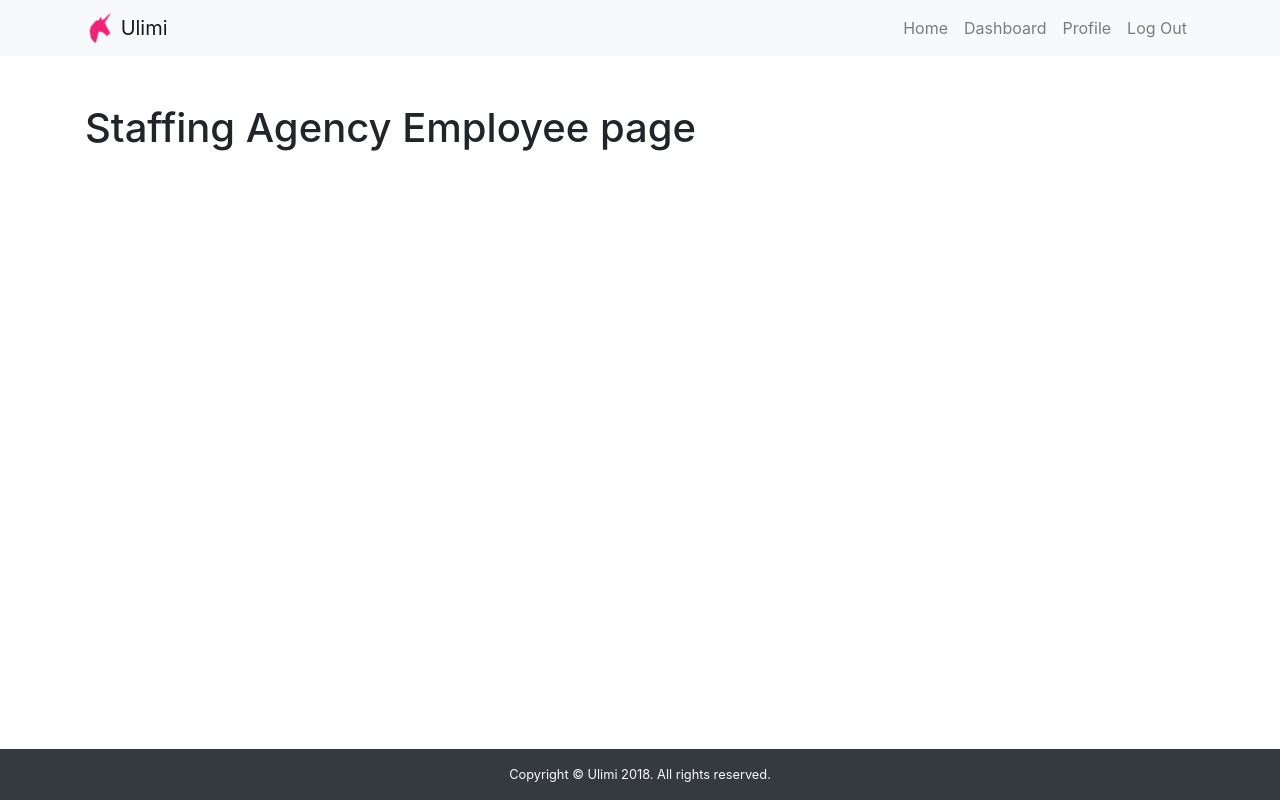
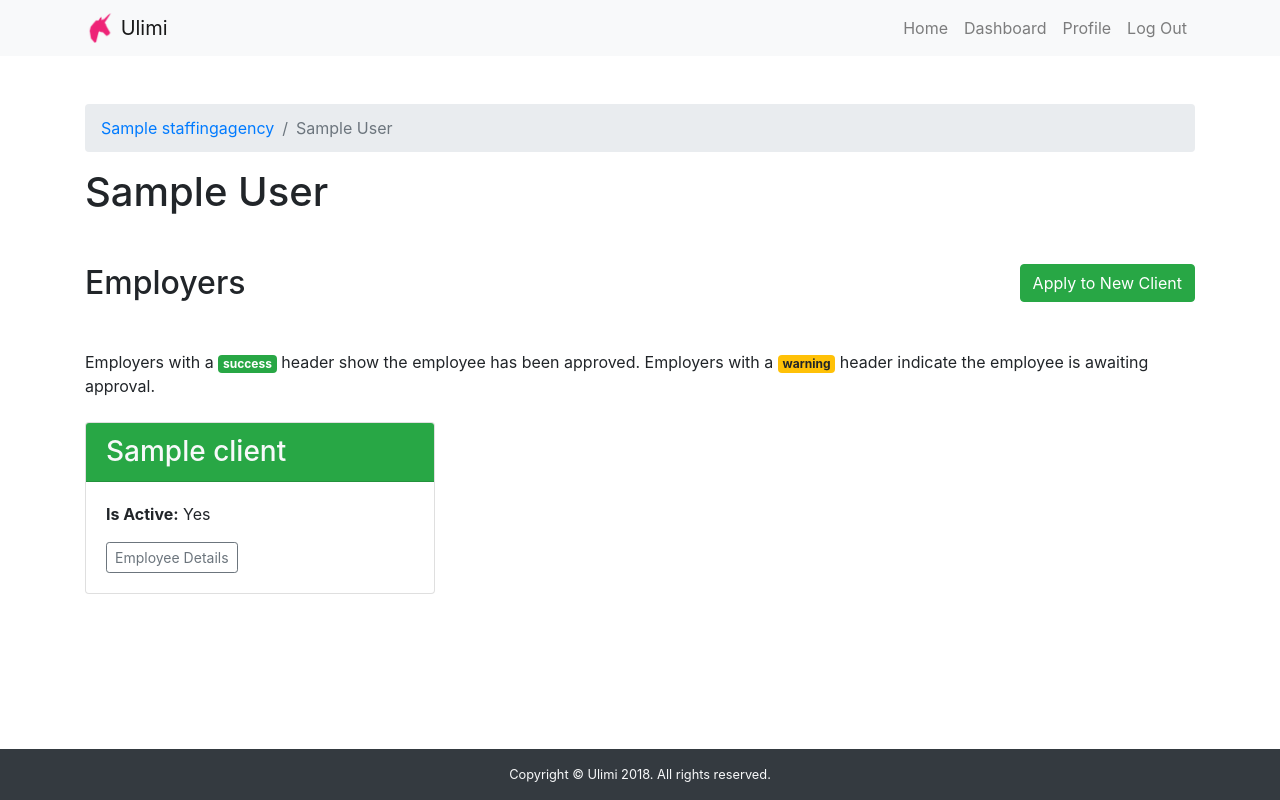
Before and after one commit to comp523-jarvis/timetracker-web, a Django app: a page that uses timetracker/vms/templates/vms/staffing-agency-employee.html in a window 1280 px wide. Run offline with Django 3.2, Linux system fonts and the light colour scheme; a user stored in the database is signed in; tables that the repository leaves empty hold one stand-in row (values such as "Sample post"); some libraries are stand-ins or nearby versions.

Commit message:
Add interface to apply employees to clients.

```diff
--- a/timetracker/vms/models.py
+++ b/timetracker/vms/models.py
@@ -727,6 +727,16 @@ class StaffingAgency(models.Model):
         """
         return self.name
 
+    def get_absolute_url(self):
+        """
+        Returns:
+            The absolute URL of the instance's detail view.
+        """
+        return reverse(
+            'vms:staffing-agency-view',
+            kwargs={'staffing_agency_slug': self.slug},
+        )
+
 
 class StaffingAgencyAdmin(models.Model):
     """
--- a/timetracker/vms/templates/vms/staffing-agency-employee.html
+++ b/timetracker/vms/templates/vms/staffing-agency-employee.html
@@ -1,7 +1,48 @@
 {% extends 'base.html' %}
 
+
+{% block title %}{{ employee.agency.name }} Employee {{ employee.user.name }}{% endblock %}
+
 {% block content %}
+  <nav aria-label="breadcrumb">
+    <ol class="breadcrumb">
+      <li class="breadcrumb-item"><a href="{{ employee.agency.get_absolute_url }}">{{ employee.agency.name }}</a></li>
+      <li class="breadcrumb-item active" aria-current="page">{{ employee.user.name }}</li>
+    </ol>
+  </nav>
 
- <h1>Staffing Agency Employee page</h1>
+  <h1 class="mb-5">{{ employee.user.name }}</h1>
 
+  <div class="row mb-4">
+    <div class="col-sm-12 col-md-9 col-lg-8">
+      <h2 class="mb-sm-4">Employers</h2>
+    </div>
+    <div class="col-sm-12 col-md-3 col-lg-4 text-md-right">
+      <a class="btn btn-success" href="{% url 'vms:staffing-agency-employee-apply' employee.agency.slug employee.id %}">Apply to New Client</a>
+    </div>
+  </div>
+
+
+  {% if client_employees %}
+    <p class="mb-4">
+      Employers with a <span class="badge badge-success">success</span> header show the employee has been approved. Employers with a <span class="badge badge-warning">warning</span> header indicate the employee is awaiting approval.
+    </p>
+    <div class="row">
+      {% for client_emp in client_employees %}
+        <div class="col-sm-12 col-md-4">
+          <div class="card">
+            <h3 class="card-header {% if client_emp.time_approved %}bg-success text-light{% else %}bg-warning{% endif %}">{{ client_emp.client.name }}</h3>
+            <div class="card-body">
+              <p class="card-text">
+                <strong>Is Active:</strong> {{ client_emp.is_active | yesno:"Yes,No" }}
+              </p>
+              <a class="btn btn-outline-secondary btn-sm" href="{{ client_emp.get_absolute_url }}">Employee Details</a>
+            </div>
+          </div>
+        </div>
+      {% endfor %}
+    </div>
+  {% else %}
+    <p class="alert alert-info">This employee does not work for any clients yet.</p>
+  {% endif %}
 {% endblock %}
--- a/timetracker/vms/urls.py
+++ b/timetracker/vms/urls.py
@@ -61,6 +61,11 @@ staff_detail_urls = [
         views.StaffingAgencyEmployeeView.as_view(),
         name='staffing-agency-employee',
     ),
+    path(
+        'employees/<uuid:employee_id>/apply/',
+        views.EmployeeApplyView.as_view(),
+        name='staffing-agency-employee-apply',
+    ),
 ]
 
 
--- a/timetracker/vms/views.py
+++ b/timetracker/vms/views.py
@@ -330,6 +330,83 @@ class ClientDetailView(DetailView):
         )
 
 
+class EmployeeApplyView(LoginRequiredMixin, generic.FormView):
+    """
+    Apply a staffing agency employee to a client company.
+    """
+    form_class = forms.EmployeeApplyForm
+    template_name = 'vms/staffing-agency-employee-apply.html'
+
+    def form_valid(self, form):
+        """
+        Save the form and redirect back to the staffing agency detail
+        view.
+
+        Args:
+            form:
+                The form to save.
+
+        Returns:
+            A response redirecting the user to the staffing agency's
+            detail view.
+        """
+        employee = form.save()
+
+        return redirect(employee.staffing_agency.get_absolute_url())
+
+    def get_context_data(self, **kwargs):
+        """
+        Get additional context used to render the view's template.
+
+        Args:
+            **kwargs:
+
+        Returns:
+            A dictionary containing the context used to render the
+            view's template.
+        """
+        context = super().get_context_data(**kwargs)
+
+        context['available_clients'] = models.Client.objects.exclude(
+            employee__staffing_agency=context['form'].staffing_agency,
+            employee__user=context['form'].user,
+        )
+
+        context['employee'] = get_object_or_404(
+            models.StaffingAgencyEmployee,
+            agency__admin__user=self.request.user,
+            agency__slug=self.kwargs.get('staffing_agency_slug'),
+            id=self.kwargs.get('employee_id'),
+        )
+
+        return context
+
+    def get_form_kwargs(self):
+        """
+        Get the keyword arguments to initialize the form with.
+
+        Returns:
+            A dictionary containing the arguments to initialize the
+            view's form instance with.
+        """
+        kwargs = super().get_form_kwargs()
+
+        agency = get_object_or_404(
+            models.StaffingAgency,
+            admin__user=self.request.user,
+            slug=self.kwargs.get('staffing_agency_slug'),
+        )
+        staff_employee = get_object_or_404(
+            agency.employees,
+            id=self.kwargs.get('employee_id'),
+        )
+
+        kwargs['staffing_agency'] = agency
+        kwargs['user'] = staff_employee.user
+
+        return kwargs
+
+
 class EmployeeDashView(LoginRequiredMixin, TemplateView):
     template_name = 'vms/employee-dash.html'
 
@@ -437,13 +514,38 @@ class StaffingAgencyView(LoginRequiredMixin, generic.DetailView):
 
 
 class StaffingAgencyEmployeeView(LoginRequiredMixin, generic.DetailView):
-    context_object_name = 'staffing_agency_employee'
+    context_object_name = 'employee'
     template_name = 'vms/staffing-agency-employee.html'
 
-    def get_object(self):
+    def get_context_data(self, **kwargs):
+        """
+        Get context data to render the view's template with.
+
+        Args:
+            **kwargs:
+
+        Returns:
+            A dictionary containing context to render the view's
+            template with.
+        """
+        context = super().get_context_data(**kwargs)
+
+        context['client_employees'] = models.Employee.objects.filter(
+            staffing_agency=self.object.agency,
+            user=self.object.user,
+        )
+
+        return context
+
+    def get_object(self, *args, **kwargs):
+        """
+        Returns:
+            The staffing agency employee whose ID is specified in the
+            URL.
+        """
         return get_object_or_404(
             models.StaffingAgencyEmployee,
             agency__admin__user=self.request.user,
+            agency__slug=self.kwargs.get('staffing_agency_slug'),
             id=self.kwargs.get('employee_id'),
-            agency__slug=self.kwargs.get('staffing_agency_slug')
-            )
+        )
```
Also changed, not shown: timetracker/vms/forms.py (+57 -0 lines), timetracker/vms/templates/vms/staffing-agency-employee-apply.html (added, +36 -0 lines).
